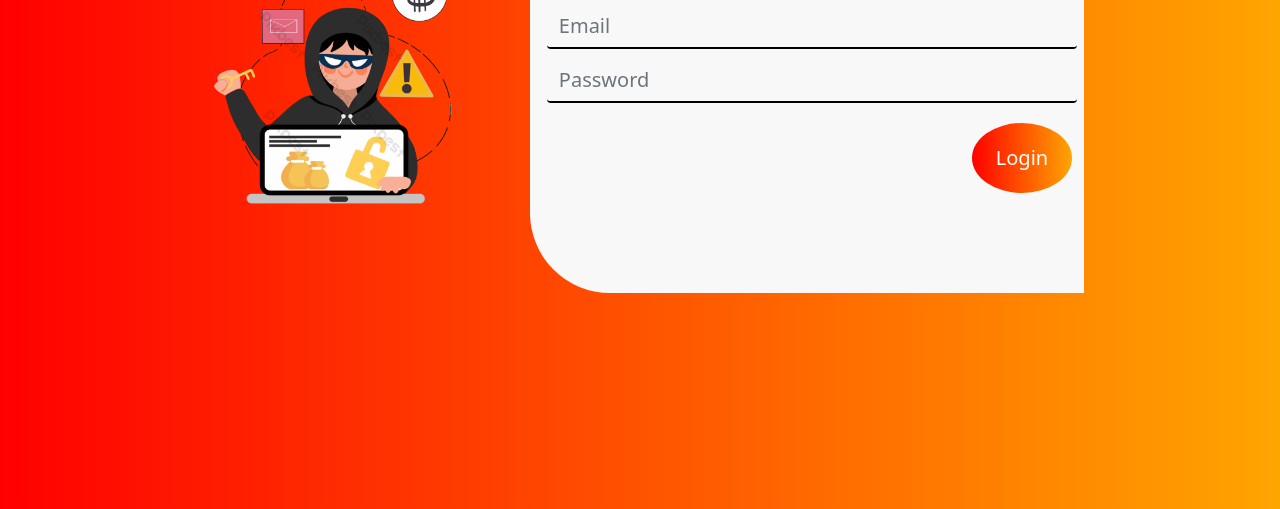
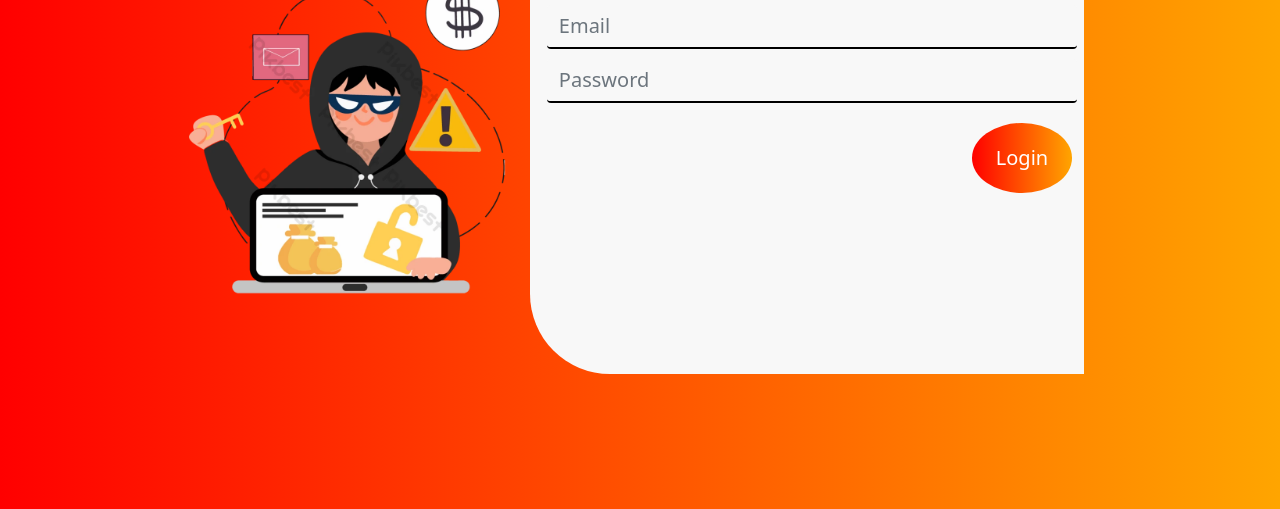
Before and after one commit to NizamSadaf/html-css, a plain HTML site: page index.html in a window 1280 px wide. Shown: the part 291-800 px from the top of the page. Drawn offline with nearby package versions, Linux system fonts and the light colour scheme.

Commit message:
Update index.html

```diff
--- a/index.html
+++ b/index.html
@@ -23,7 +23,7 @@
                     <div class="row">
                     <div class="col-md-5 login_left">
                         <h2>Welcome to Secured Email System</h2>
-                        <img src="1.webp" alt="" width="300px">
+                        <img src="1.webp" alt="" width="400px">
                     </div>
                     <div class="col-md-7 login_right">
                         <h2>Login</h2>
```
